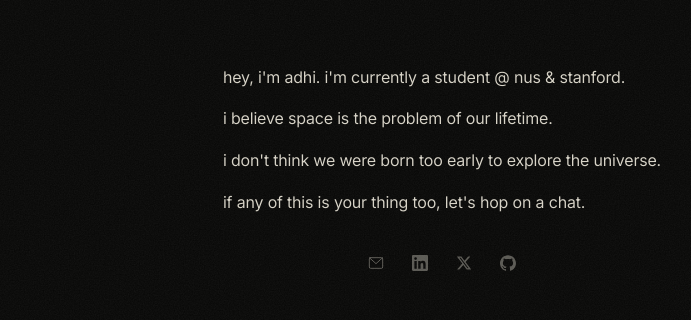
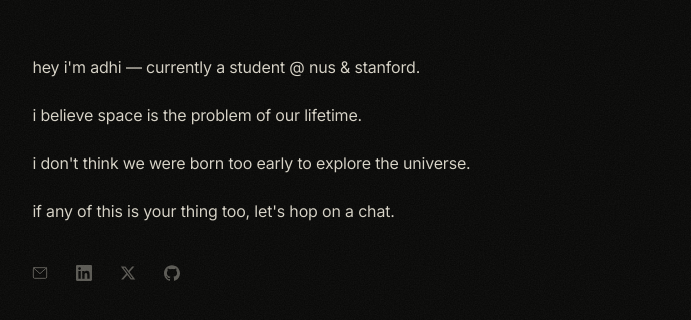
Before and after one commit to adhikrysh/adhikrish.cloud, a plain HTML site: page index.html in a window 1280 px wide. Shown: the part 232-552 px from the top of the page, without its empty margins (198-889 px from the left). Drawn offline with Linux system fonts and the light colour scheme.

Commit message:
Revert layout to off-center and reshape intro line
Restore the original 18% left padding, 720px text column, and 1.4em
paragraph gaps. Reshape L1 to use an em-dash join: "hey i'm adhi —
currently a student @ nus & stanford."

Co-Authored-By: Claude Opus 4.7 (1M context) <noreply@anthropic.com>

```diff
--- a/index.html
+++ b/index.html
@@ -31,6 +31,7 @@
     flex-direction: column;
     justify-content: center;
     padding: 60px;
+    padding-left: 18%;
   }
   .grain {
     position: fixed;
@@ -46,18 +47,16 @@
     z-index: 1;
   }
   .text {
-    max-width: 580px;
-    margin: 0 auto;
+    max-width: 720px;
   }
   .text p {
-    margin-bottom: 1em;
+    margin-bottom: 1.4em;
   }
   .text p:last-child {
     margin-bottom: 0;
   }
   .icons {
-    margin: 2.5em auto 0;
-    max-width: 580px;
+    margin-top: 2.5em;
     display: flex;
     gap: 28px;
     align-items: center;
@@ -93,7 +92,7 @@
     <rect width="100%" height="100%" filter="url(#noise)"/>
   </svg>
   <div class="text">
-    <p>hey, i'm adhi. i'm currently a student @ nus &amp; stanford.</p>
+    <p>hey i'm adhi — currently a student @ nus &amp; stanford.</p>
     <p>i believe space is the problem of our lifetime.</p>
     <p>i don't think we were born too early to explore the universe.</p>
     <p>if any of this is your thing too, let's hop on a chat.</p>
```
